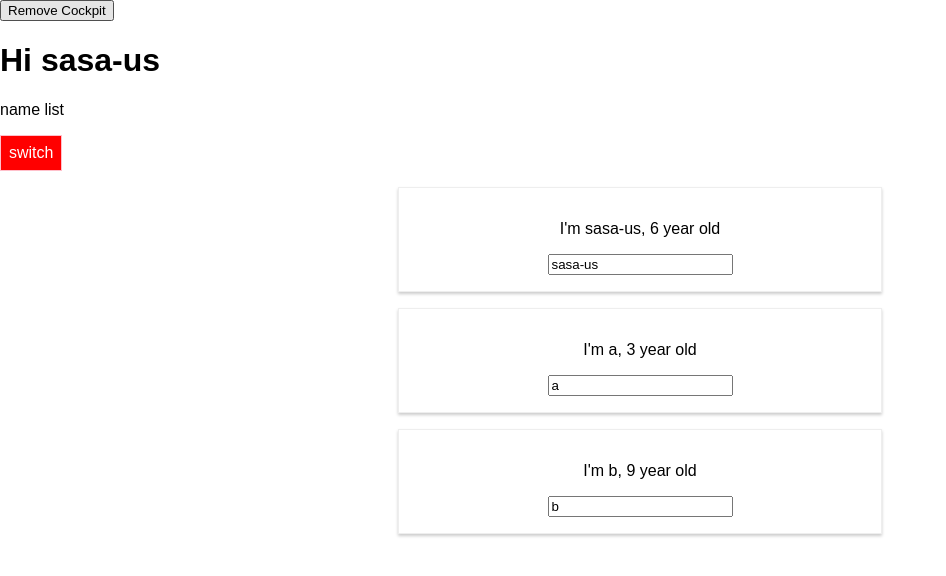
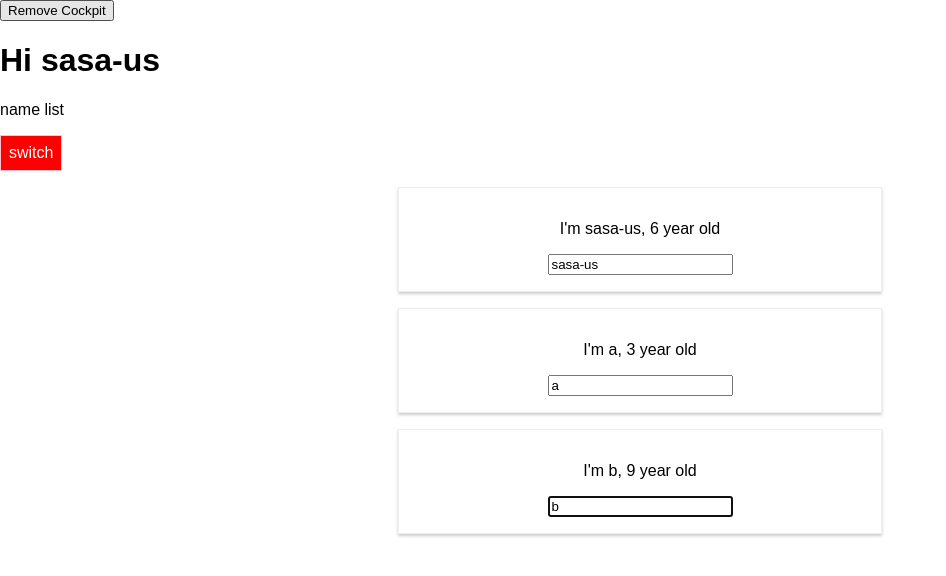
Before and after one commit to sasa-us/React-practice, a React app in the folder react-complete-guide/: page / in a window 1280 px wide. Both pictures are taken after a click on the button "switch". Shown: the top 576 px of the page, without its empty margins (0-946 px from the left). Built offline with nearby package versions, Linux system fonts and the light colour scheme.

Commit message:
use constructor componentDidMount, ref in return input to focus last input

```diff
--- a/react-complete-guide/src/components/Persons/Person/Person.js
+++ b/react-complete-guide/src/components/Persons/Person/Person.js
@@ -9,6 +9,14 @@
 // convert to class based
 class Person extends Component {
 
+    constructor(props) {
+        super(props);
+        this.inputElementRef = React.createRef(); //React method
+    }
+    componentDidMount() {
+        this.inputElementRef.current.focus();
+    }
+
     render() {
 
         // console.log(props.changed);
@@ -19,7 +27,11 @@
                 {/* <div className={classes.Person}> */}
                     <p onClick={this.props.click}>I'm {this.props.name}, { this.props.age } year old  </p>
                     <span>{this.props.children}</span>
-                    <input type="text" onChange={this.props.changed} value={this.props.name}/>
+                    <input
+                        ref={this.inputElementRef}
+                        type="text"
+                        onChange={this.props.changed}
+                        value={this.props.name}/>
                 {/* </div>   */}
 
             {/* </Fragment>           */}
```
